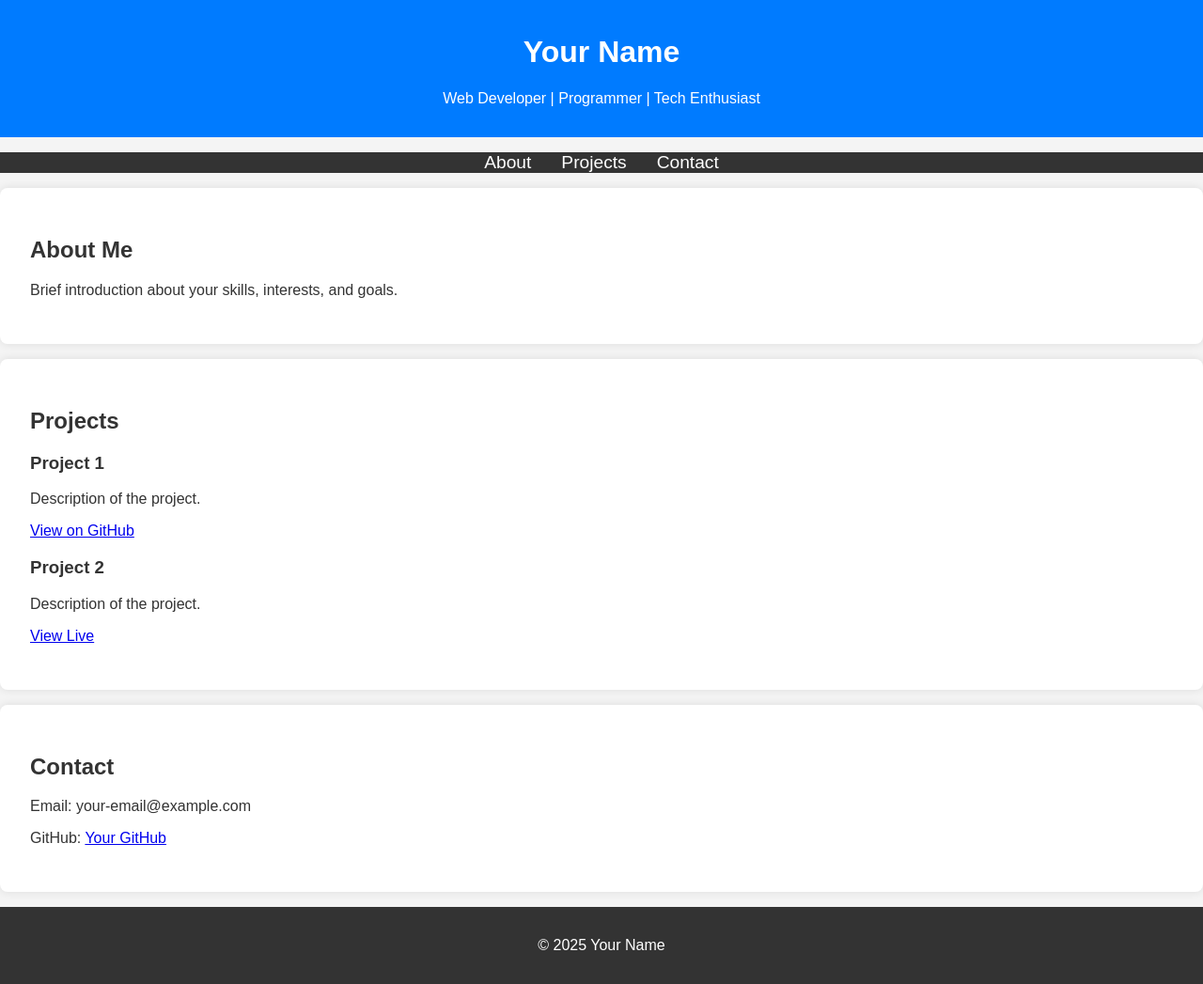
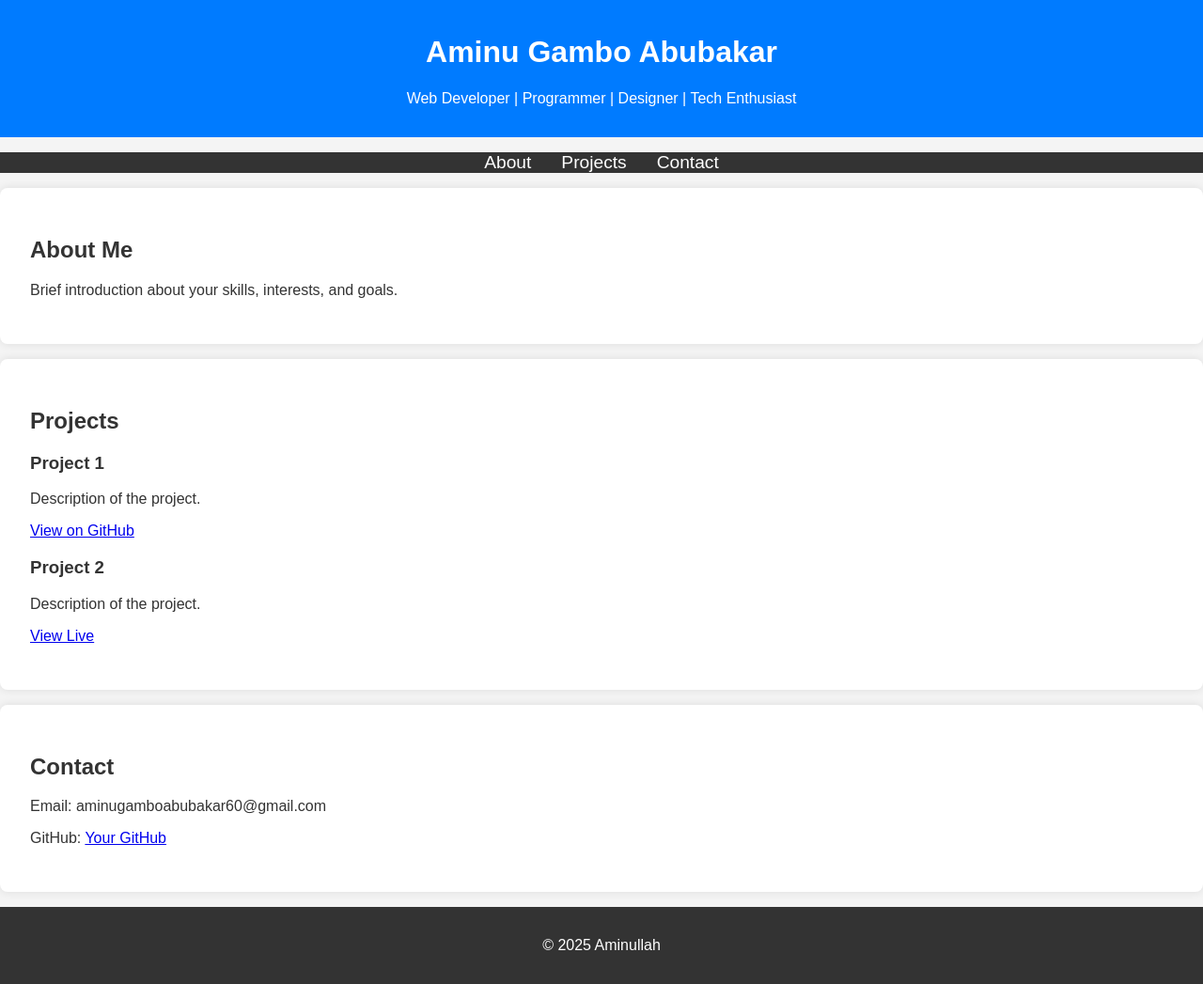
Before and after one commit to Aminullah-01/portfolio, a plain HTML site: page index.html in a window 1280 px wide. Shown: the whole page at 94% size. Drawn offline with Linux system fonts and the light colour scheme.

Commit message:
Update index.html

```diff
--- a/index.html
+++ b/index.html
@@ -3,13 +3,13 @@
 <head>
     <meta charset="UTF-8">
     <meta name="viewport" content="width=device-width, initial-scale=1.0">
-    <title>Your Name - Portfolio</title>
+    <title>Aminu G. Abubakar - Portfolio</title>
     <link rel="stylesheet" href="style.css">
 </head>
 <body>
     <header>
-        <h1>Your Name</h1>
-        <p>Web Developer | Programmer | Tech Enthusiast</p>
+        <h1>Aminu Gambo Abubakar</h1>
+        <p>Web Developer | Programmer | Designer | Tech Enthusiast</p>
     </header>
 
     <nav>
@@ -41,12 +41,12 @@
 
     <section id="contact">
         <h2>Contact</h2>
-        <p>Email: your-email@example.com</p>
-        <p>GitHub: <a href="https://github.com/your-username" target="_blank">Your GitHub</a></p>
+        <p>Email: aminugamboabubakar60@gmail.com</p>
+        <p>GitHub: <a href="https://github.com/Aminulla-01" target="_blank">Your GitHub</a></p>
     </section>
 
     <footer>
-        <p>&copy; 2025 Your Name</p>
+        <p>&copy; 2025 Aminullah</p>
     </footer>
     <script src="script.js"></script>
 </body>
```
